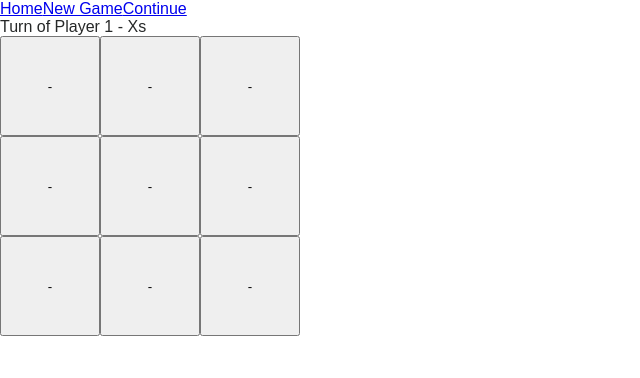
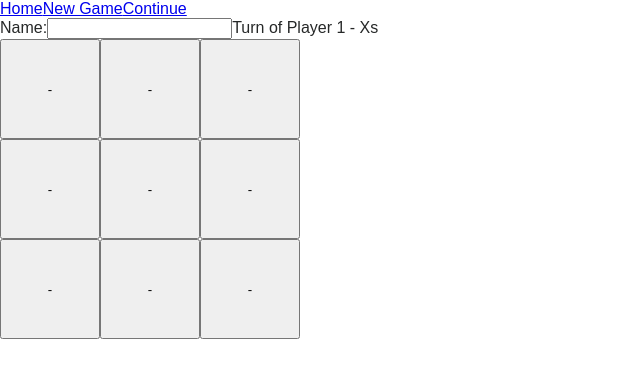
Before and after one commit to ebarra/TicTacToe_React_Redux, a React (Create React App) app: page /new in a window 1280 px wide. Shown: the top 378 px of the page, without its empty margins (0-640 px from the left). Built offline with nearby package versions, Linux system fonts and the light colour scheme.

Commit message:
form working

```diff
--- a/src/components/Tictactoe/Game.jsx
+++ b/src/components/Tictactoe/Game.jsx
@@ -17,8 +17,10 @@ export default class Game extends React.Component {
         ['-', '-', '-'],
         ['-', '-', '-'],
         ],
+        player_name:""
     };
     this.appClick = this.appClick.bind(this);
+    this.handlePlayerInputChange = this.handlePlayerInputChange.bind(this);
     }
 
     //this can´t be done in the componentDidMount because it is only called once
@@ -42,6 +44,7 @@ export default class Game extends React.Component {
               ['-', '-', '-'],
               ['-', '-', '-'],
               ],
+              player_name:""
           });
         }
       }
@@ -57,12 +60,16 @@ export default class Game extends React.Component {
         });
     }
 
+    handlePlayerInputChange(event){
+      this.setState({player_name: event.target.value});
+    }
+
   render() {
-    let text = "Turn of " + this.state.turn;
+    let text = "Turn of " + this.state.player_name + " " + this.state.turn;
 
     return (
       <div>
-        <Header text={text}/>
+        <Header text={text} player_name={this.state.player_name} handlePlayerInputChange={this.handlePlayerInputChange}/>
         <Board values={this.state.values}  appClick={this.appClick}/>
       </div>
     );
--- a/src/components/Tictactoe/Header.jsx
+++ b/src/components/Tictactoe/Header.jsx
@@ -4,6 +4,10 @@ export default class Header extends React.Component {
     render() {
         return (
           <header className="header">
+            <label>
+              Name:
+              <input type="text" value={this.props.player_name} onChange={this.props.handlePlayerInputChange} />
+            </label>
             {this.props.text}
           </header>
         );
```
